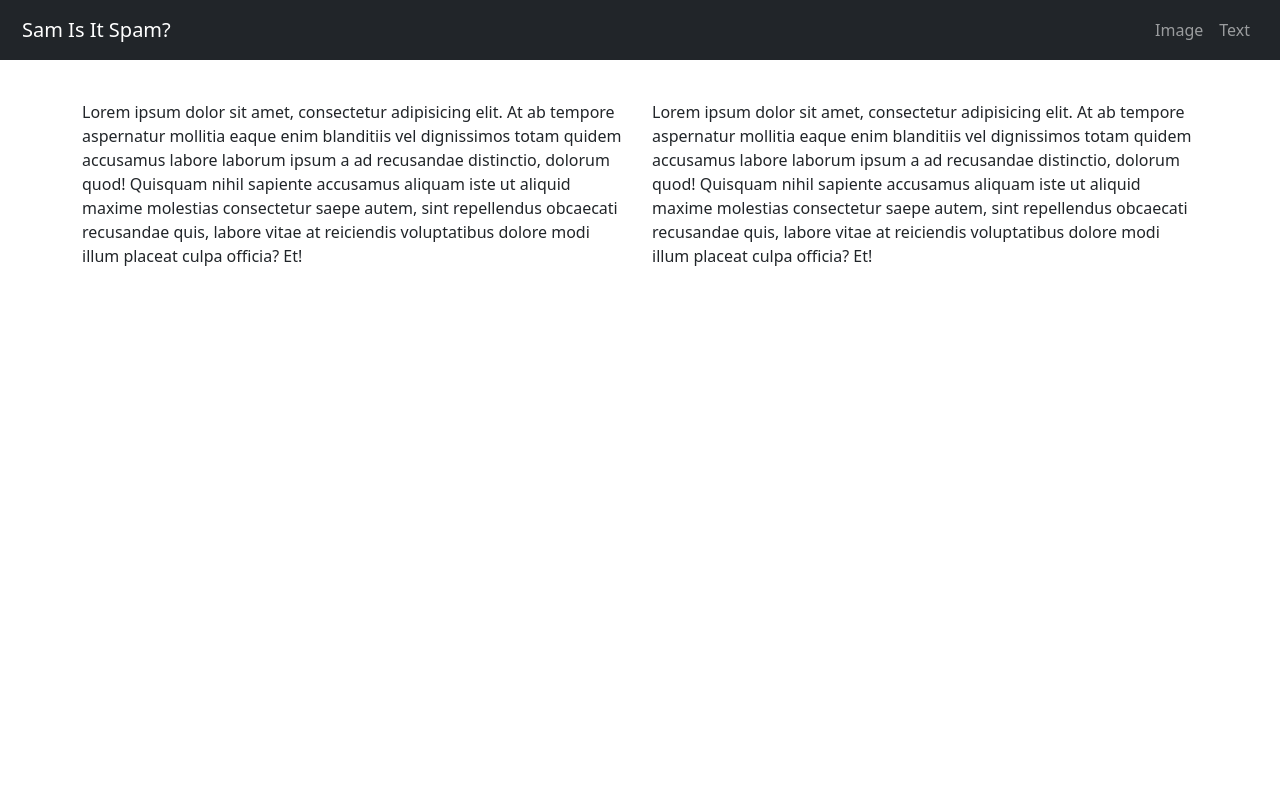
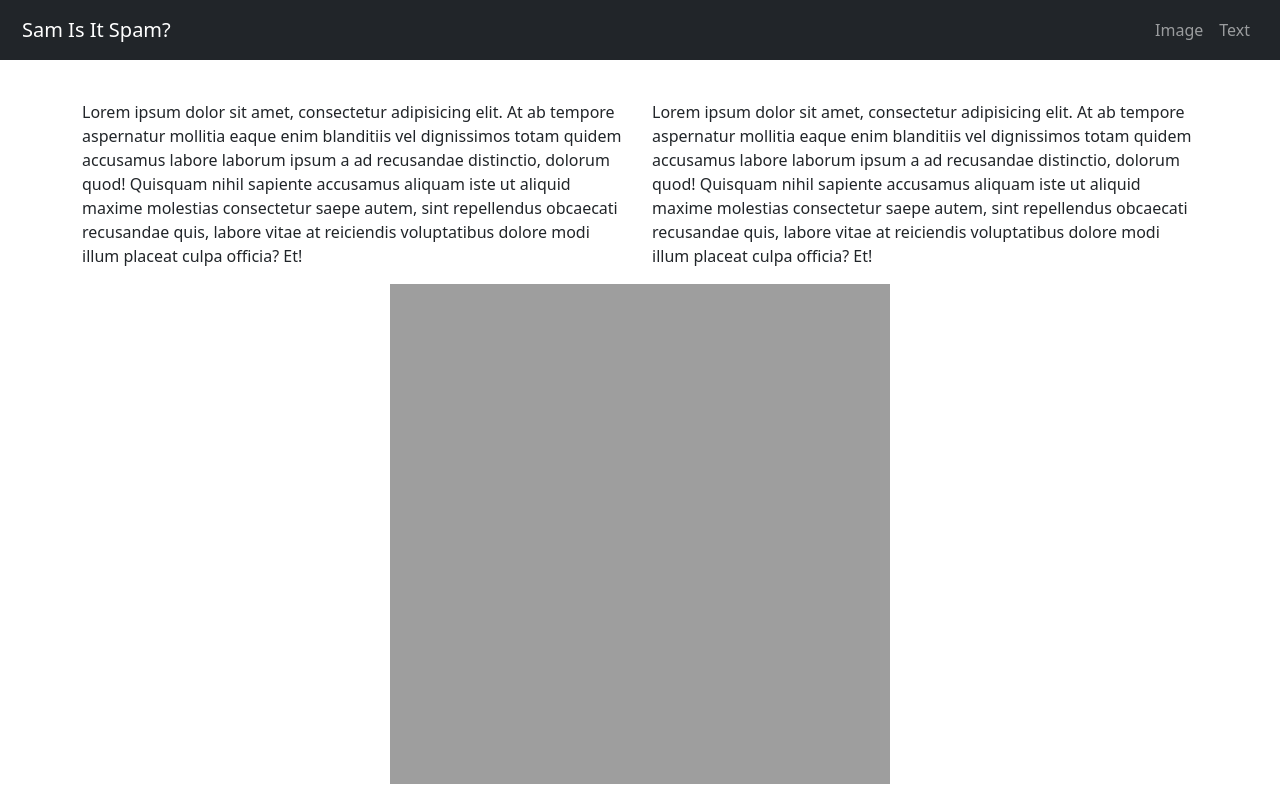
Before and after one commit to 18barbers2/ai-detection-webapp, a React (Vite) app: page / in a window 1280 px wide. Built offline with nearby package versions, Linux system fonts and the light colour scheme.

Commit message:
add css styling to box

```diff
--- a/src/App.jsx
+++ b/src/App.jsx
@@ -2,6 +2,7 @@ import { useState } from 'react'
 import 'bootstrap/dist/css/bootstrap.css';
 import Navbar from './Navbar';
 import DisclaimerText from './DisclaimerText';
+import InputBox from './InputBox';
 
 
 function App() {
@@ -10,6 +11,7 @@ function App() {
     <>
       <Navbar></Navbar>
       <DisclaimerText></DisclaimerText>
+      <InputBox></InputBox>
     </>
   )
 }
--- a/src/InputBox.jsx
+++ b/src/InputBox.jsx
@@ -1,7 +1,9 @@
 function InputBox() {
     return(
-        <div className="input-box container" style={"background-color: gray;"}>
+        <div>
+            <div className="input-box container">
 
+            </div>
         </div>
     );
 }
--- a/src/index.css
+++ b/src/index.css
@@ -5,3 +5,9 @@
 .navbar {
   padding: 10px;
 }
+
+.input-box {
+  background-color: rgb(158, 158, 158);
+  width: 500px;
+  height: 500px;
+}
```
